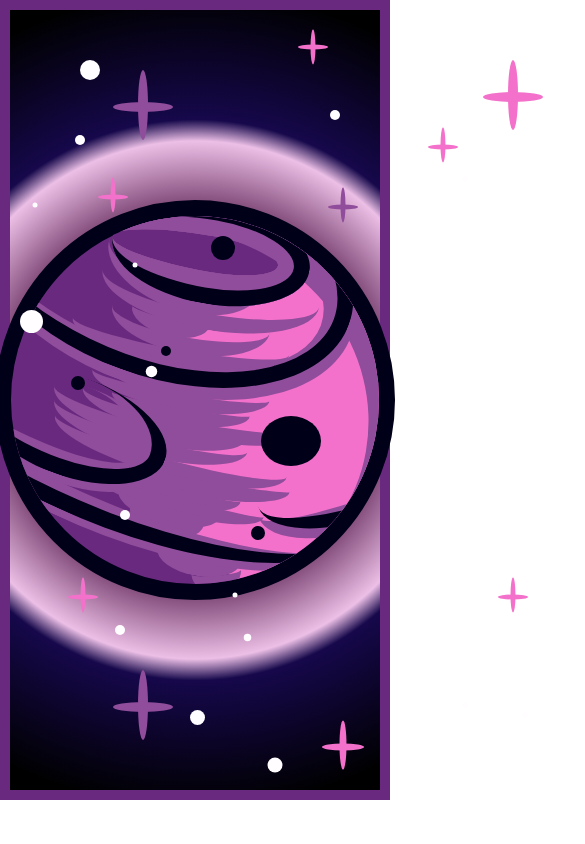
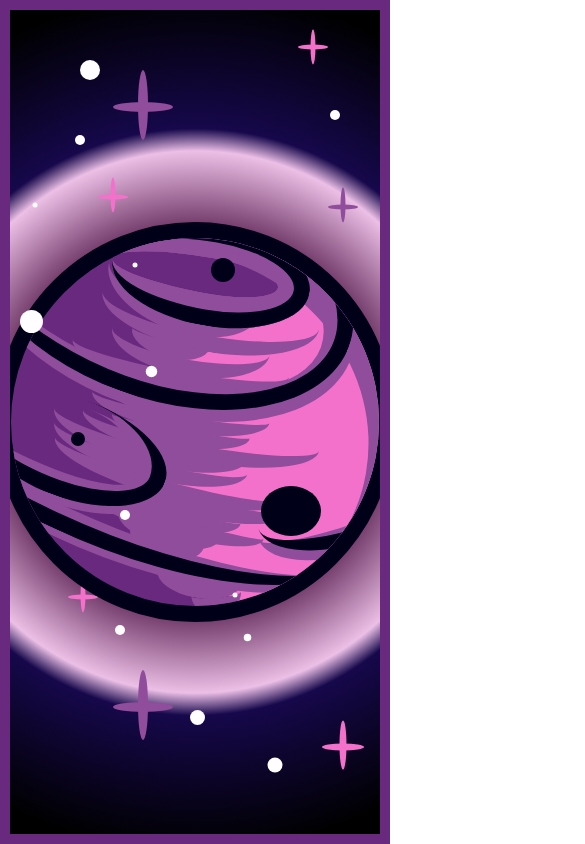
Before and after one commit to UltimumSanae/Grid-layout, a plain HTML site: page index.html in a window 390 px wide. Shown: the top 844 px of the page, 585 px wide, since content can reach past the window. Drawn offline with Linux system fonts and the light colour scheme.

Commit message:
Media queries

```diff
--- a/CSS/style.css
+++ b/CSS/style.css
@@ -38,6 +38,7 @@ html
     align-items: center;
     justify-content: center;
     border: 10px solid var(--purple-strong);
+    overflow: hidden;
 }
 .planet-1
 {
@@ -329,9 +330,6 @@ html
     border-top: 8px solid var(--black);
     border-bottom: 8px solid var(--black);
 }
-.line-planet1
-{
-}
 .line-planet2
 {
     width: 200px;
@@ -372,7 +370,7 @@ html
 /*///////////////////ROCAS DEL PLANTETA//////////*/
 .circle-planet1
 {
-    position: absolute;
+    position: relative;
     width: 12px;
     height: 12px;
     border-radius: 50%;
@@ -410,6 +408,11 @@ html
     height: 7px;
     top:155px;
     left: 120px;
+}
+.stars-planet
+{
+    width: 800px;
+    height: 800px;
 }
 .container-stars
 {
@@ -805,3 +808,10 @@ html
     z-index: 2;
     transform: scale(0.5);
 }
+@media (max-width: 600px)
+{
+    .background-container
+    {
+        height: 100vh;
+    }
+}
--- a/index.html
+++ b/index.html
@@ -57,6 +57,7 @@
                 <div class="circle-planet1 circle5"></div>
 
             </div>
+            <div class="stars-planet">
                 <div class="container-stars  start1 "></div>
                 <div class="container-stars  start2 "></div>
                 <div class="container-stars  start3 "></div>
@@ -117,5 +118,6 @@
                 <div class="container-stars-small stars-small8-"></div>
             </div>
         </div>
+    </div>
 </body>
 </html>
```
Lines whose indentation alone changed are shown as unchanged.
